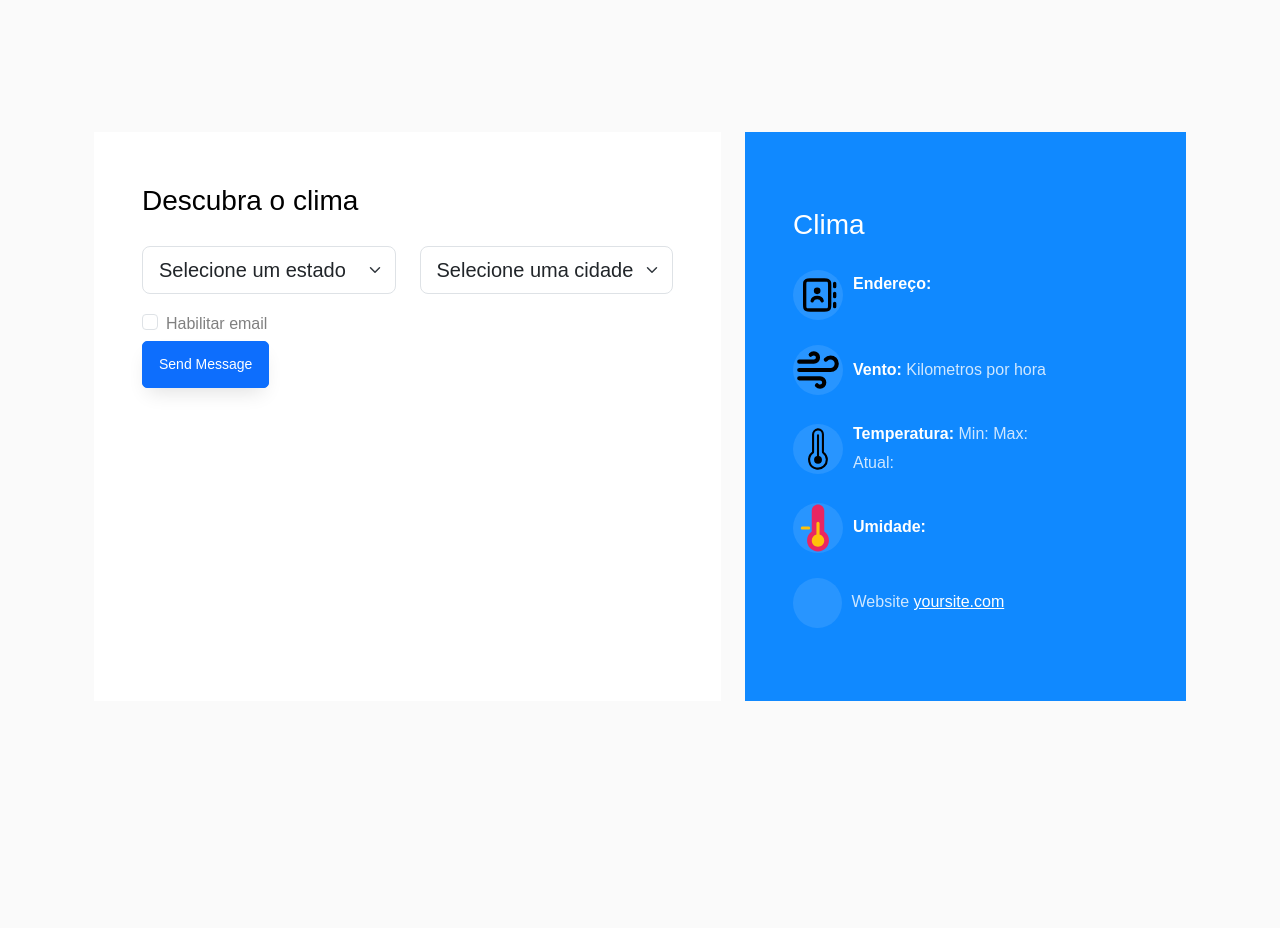
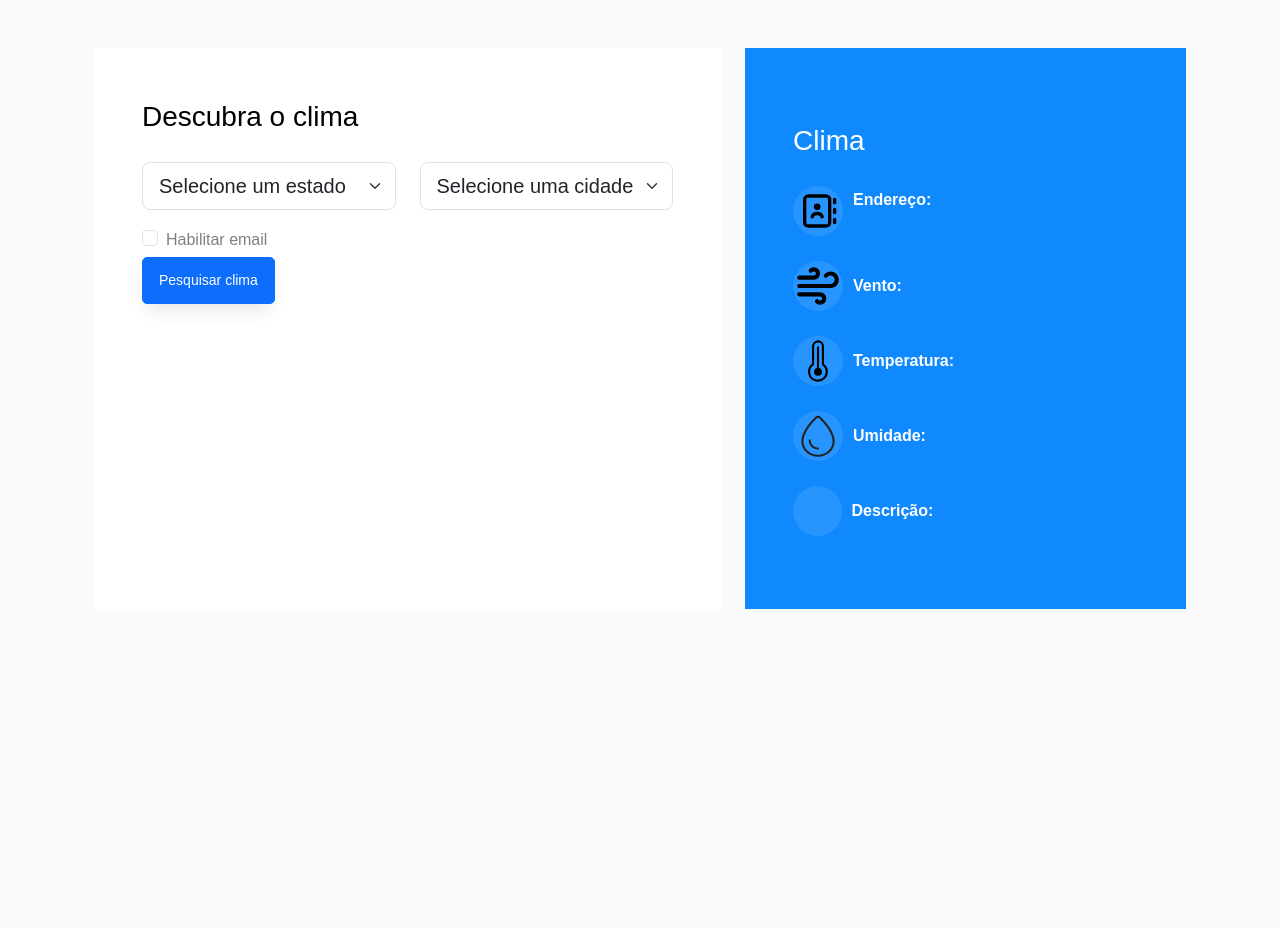
Before and after one commit to Gsoder/Desafio-imply2, a PHP site: page / in a window 1280 px wide. After the commit the page ends 609 px from the top, so only its background shows below. Run offline with PHP 8.4, Linux system fonts and the light colour scheme; some libraries are stand-ins or nearby versions.

Commit message:
Terminho do front

```diff
--- a/docker-compose.yml
+++ b/docker-compose.yml
@@ -9,7 +9,7 @@ services:
     ports:
       - "8080:80"
     volumes:
-      - /home/gsoder/Desktop/Desafio-imply2:/var/www/html
+      - /home/imply/Área de Trabalho/Desafio-imply2:/var/www/html
     depends_on:
       - db
     command: bash -c "docker-php-ext-install pdo pdo_mysql mysqli && a2enmod rewrite && apache2-foreground"
--- a/index.php
+++ b/index.php
@@ -28,7 +28,6 @@ $controller->handleRequest();
 
     <section class="ftco-section">
         <div class="row container" style="margin: auto;">
-
             <div class="col-md-7 d-flex align-items-stretch">
                 <div class="contact-wrap w-100 p-md-5 p-4">
                     <h3 class="mb-4">Descubra o clima</h3>
@@ -65,8 +64,7 @@ $controller->handleRequest();
 
                         <div class="col-md-12">
                             <div class="form-group">
-                                <input type="submit" value="Send Message" class="btn btn-primary">
-                                <div class="submitting"></div>
+                                <input type="submit" value="Pesquisar clima" class="btn btn-primary botao-enviar">
                             </div>
                         </div>
                 </div>
@@ -100,9 +98,7 @@ $controller->handleRequest();
                             </svg>
                         </div>
                         <div class="text pl-3">
-                            <p><span class="title">Vento: </span><span class="title" id="velocidadeVento">
-                                </span>Kilometros por
-                                hora
+                            <p><span class="title">Vento: </span><span id="Vento"></span>
                             </p>
                         </div>
                     </div>
@@ -122,69 +118,30 @@ $controller->handleRequest();
                             </svg>
                         </div>
                         <div class="text pl-3">
-                            <p><span class="title">Temperatura: </span>Min: <span class="title" id="tempMin">
-                                </span>Max: <span class="title" id="tempMax">
-                                </span></p>Atual: <span class="title" id="tempAtual">
-                            </span>
+                            <p><span class="title">Temperatura:</span><span id="Temperatura"></span></p>
                         </div>
                     </div>
                     <div class="dbox w-100 d-flex align-items-center">
                         <div class="icon d-flex align-items-center justify-content-center">
-                            <svg width="800px" height="800px" viewBox="0 0 32 32" enable-background="new 0 0 32 32"
-                                version="1.1" xml:space="preserve" xmlns="http://www.w3.org/2000/svg"
-                                xmlns:xlink="http://www.w3.org/1999/xlink">
-                                <g id="Layer_2" />
-                                <g id="Layer_3">
-                                    <g>
-                                        <path
-                                            d="M23,24c0,3.9-3.1,7-7,7s-7-3.1-7-7c0-2.3,1.1-4.4,3-5.7V5c0-2.2,1.8-4,4-4s4,1.8,4,4v13.3    C21.9,19.6,23,21.7,23,24z"
-                                            fill="#E92662" />
-                                    </g>
-                                    <g>
-                                        <path
-                                            d="M20,24c0,2.2-1.8,4-4,4s-4-1.8-4-4c0-1.9,1.3-3.4,3-3.9V13c0-0.5,0.5-1,1-1s1,0.5,1,1v7.1    C18.7,20.6,20,22.1,20,24z"
-                                            fill="#FFC10A" />
-                                    </g>
-                                    <g>
-                                        <path d="M10,17H6c-0.6,0-1-0.4-1-1s0.4-1,1-1h4c0.6,0,1,0.4,1,1S10.6,17,10,17z"
-                                            fill="#FFC10A" />
-                                    </g>
-                                </g>
-                                <g id="Layer_4" />
-                                <g id="Layer_5" />
-                                <g id="Layer_6" />
-                                <g id="Layer_7" />
-                                <g id="Layer_8" />
-                                <g id="Layer_9" />
-                                <g id="Layer_10" />
-                                <g id="Layer_11" />
-                                <g id="Layer_12" />
-                                <g id="Layer_13" />
-                                <g id="Layer_14" />
-                                <g id="Layer_15" />
-                                <g id="Layer_16" />
-                                <g id="Layer_17" />
-                                <g id="Layer_18" />
-                                <g id="Layer_19" />
-                                <g id="Layer_20" />
-                                <g id="Layer_21" />
-                                <g id="Layer_22" />
-                                <g id="Layer_23" />
-                                <g id="Layer_24" />
-                                <g id="Layer_25" />
-                                <g id="Wearher" />
+                            <svg width="800px" height="800px" viewBox="0 0 24 24" fill="none"
+                                xmlns="http://www.w3.org/2000/svg">
+                                <path
+                                    d="M12 21.5C16.1012 21.5 19.5 18.4372 19.5 14.5714C19.5 12.1555 18.2672 9.71249 16.8732 7.70906C15.4698 5.69214 13.8515 4.04821 12.9778 3.21778C12.4263 2.69364 11.5737 2.69364 11.0222 3.21779C10.1485 4.04821 8.53016 5.69214 7.1268 7.70906C5.73282 9.71249 4.5 12.1555 4.5 14.5714C4.5 18.4372 7.8988 21.5 12 21.5Z"
+                                    stroke="#222222" />
+                                <path
+                                    d="M12 18C11.4747 18 10.9546 17.8965 10.4693 17.6955C9.98396 17.4945 9.54301 17.1999 9.17157 16.8284C8.80014 16.457 8.5055 16.016 8.30448 15.5307C8.10346 15.0454 8 14.5253 8 14"
+                                    stroke="#222222" stroke-linecap="round" />
                             </svg>
                         </div>
                         <div class="text pl-3">
-                            <p><span class="title">Umidade: </span> <span class="title" id="umidadeAtual"></span>
+                            <p id="Umidade"><span class="title">Umidade: </span>
                         </div>
                     </div>
                     <div class="dbox w-100 d-flex align-items-center">
                         <div class="icon d-flex align-items-center justify-content-center">
-                            <span class="fa fa-globe"></span>
                         </div>
                         <div class="text pl-3">
-                            <p><span>Website</span> <a href="#">yoursite.com</a></p>
+                            <p><span class="title">Descrição: </span> </p>
                         </div>
                     </div>
                 </div>
--- a/src/Controller/mainController.php
+++ b/src/Controller/mainController.php
@@ -28,7 +28,8 @@ class mainController
     private function getWeather()
 {
     try {
-        $cidade = $_POST['cidade'] ?? '';
+        $cidade = $_POST['cidade'] ?: '';
+        $email = $_POST['email'] ?: null;
 
         if (empty($cidade)) {
             throw new \Exception('Cidade não fornecida');
@@ -45,7 +46,6 @@ class mainController
         $result = $stmt->fetch();
 
         if ($result) {
-            // Dados encontrados no banco de dados, retornar esses dados
             $data = [
                 'temperatura' => $result['Temperatura'],
                 'umidade' => $result['Umidade'],
@@ -54,16 +54,28 @@ class mainController
                 'descricao' => $result['Descricao']
             ];
         } else {
-            // Dados não encontrados no banco de dados, chamar a API externa
             $weather = new getWeatherClass($this->apiKey);
             $data = $weather->getWeather($cidade);
+/*
+            $stmt = $pdo->prepare("INSERT INTO Clima(Temperatura, Umidade, Vento, Sensacao, Descricao) VALUES (:termperatura, :umidade, :vento, :sensacao, 'test');");
 
-            // Salvar os dados no banco de dados
-            $stmt = $pdo->prepare("INSERT INTO Historico (ClimaID, Cidade) VALUES (:climaID, :cidade)");
-            $stmt->bindParam(':climaID', $data['climaID']);
+            $stmt->bindParam(':termperatura', $data['main']['temp']);
+            $stmt->bindParam(':umidade', $data['main']['humidity']);
+            $stmt->bindParam(':vento', $data['wind']['speed']);
+            $stmt->bindParam(':sensacao', $data['main']['feels_like']);
+            $stmt->execute();
+
+            $id = $pdo->prepare("SELECT ID FROM Clima WHERE ID = LAST_INSERT_ID()");
+            $id->execute();
+
+
+            $stmt = $pdo->prepare("INSERT INTO Historico(ClimaID, Cidade) VALUES (:idCLima, :cidade);");
+
+            $stmt->bindParam(':idCLima', $id['ID']);
             $stmt->bindParam(':cidade', $cidade);
             $stmt->execute();
 
+*/
         }
 
         $this->sendResponse($data);
--- a/www/js/index.js
+++ b/www/js/index.js
@@ -9,7 +9,7 @@ $(document).ready(function () {
   $('#getClima').submit(function (event) {
     event.preventDefault();
 
-
+    var email = $('#emailTxt').val == "" ? $('#emailTxt').val : null;
     var cidade = $('#cidades').val();
 
 
@@ -20,7 +20,8 @@ $(document).ready(function () {
 
 
     var formData = {
-      cidade: cidade
+      cidade: cidade,
+      email: email
     };
 
     console.log(formData);
@@ -31,13 +32,28 @@ $(document).ready(function () {
       data: formData,
       success: function (response) {
 
+        $("#Vento").html("");
+        $("#Temperatura").html("");
+
+        $("#Vento").append(`<span class="title" id="velocidadeVento">
+        </span>Kilometros por
+        hora`);
+
         $('#velocidadeVento').text(response.wind.speed + " ");
 
-        $('#tempMin').text(response.main.temp_min + " ");
-        $('#tempMax').text(response.main.temp_max + " ");
+        $("#Temperatura").append(` Min: <span class="title" id="tempMin">
+        </span>Max: <span class="title" id="tempMax">
+        </span></p>Atual: <span class="title" id="tempAtual">
+    </span>`);
 
-        $('#tempAtual').text(response.main.temp + " ");
-        $('#umidadeAtual').text(response.main.humidity + " ");
+        $('#tempMin').text(response.main.temp_min + "° ");
+        $('#tempMax').text(response.main.temp_max + "° ");
+
+        $('#tempAtual').text(response.main.temp + "° ");
+
+        $("#Umidade").append(`<span class="title" id="umidadeAtual"></span>`);
+
+        $('#umidadeAtual').text(response.main.humidity + "% ");
 
       },
       error: function (xhr, status, error) {
--- a/www/styles/index.css
+++ b/www/styles/index.css
@@ -15,6 +15,12 @@ body {
 	color: #808080;
 }
 
+.botao-enviar {
+
+	bottom: 0;
+	left: 0;
+
+}
 
 
 h1,
@@ -38,8 +44,7 @@ h5,
 }
 
 .ftco-section {
-	padding: 7em 0;
-	margin-top: 20px;
+	padding: 3em 0;
 }
 
 .ftco-no-pt {
```
Also changed, not shown: script.sql (+11 -0 lines), src/Classes/getWeatherClass.php (+12 -3 lines).
